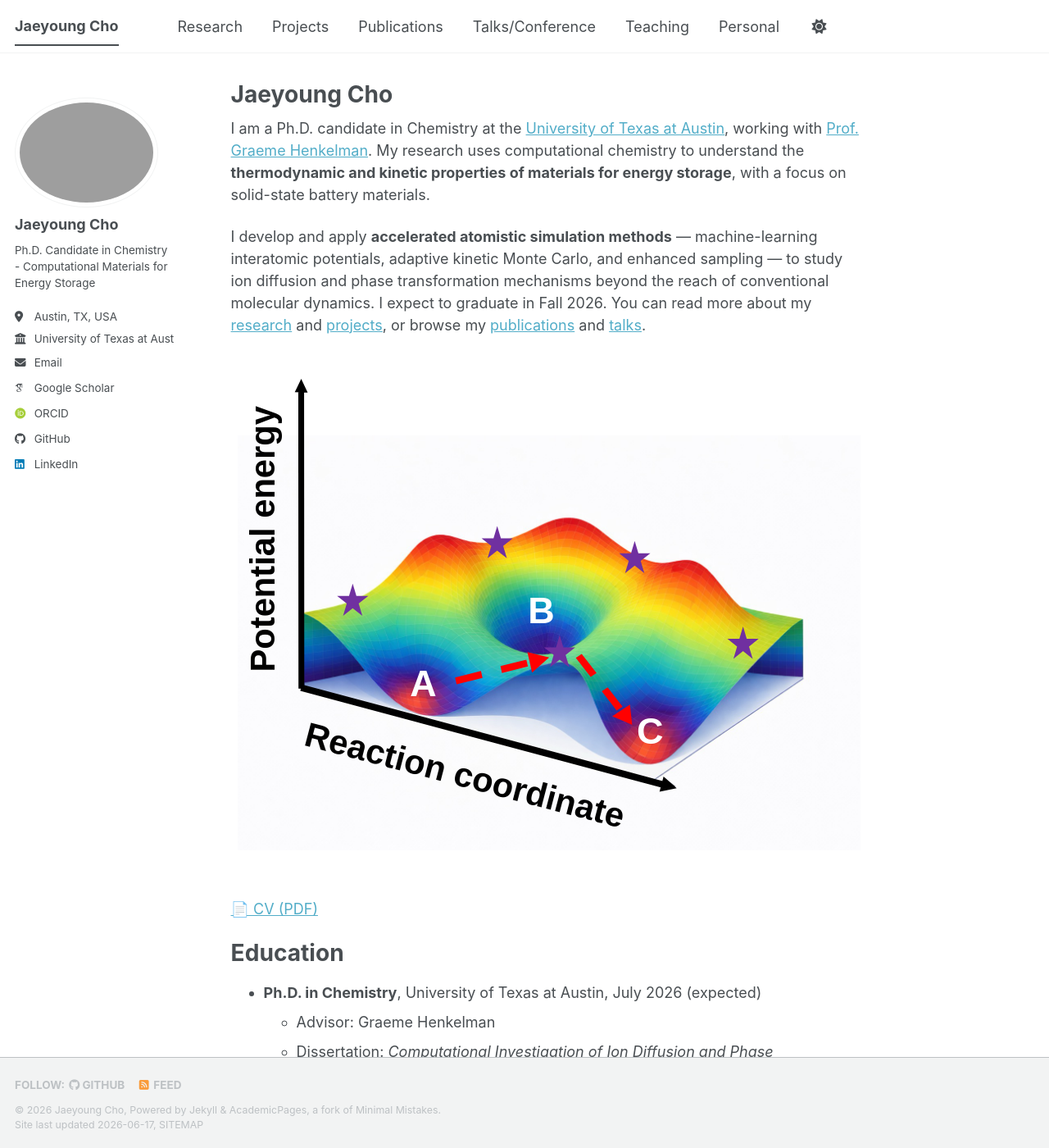
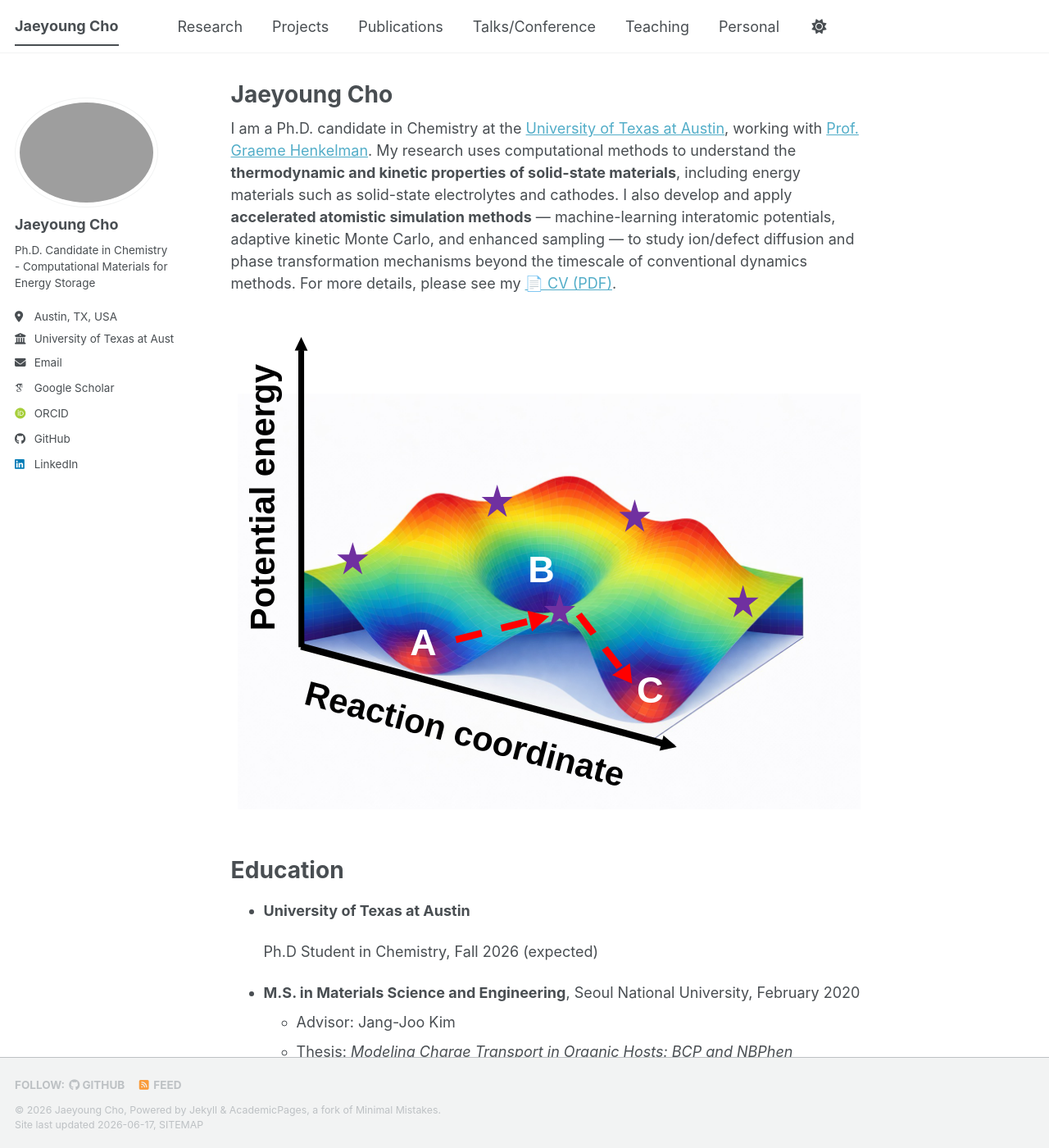
Before and after one commit to jycho5758/jycho5758.github.io, a Jekyll site: the page built from _pages/about.md, in a window 1280 px wide and 1400 px high. Shown: the whole window at 82% size. Built offline with Jekyll 4.4.1, drawn with Linux system fonts in a browser that asks for light colours; some web fonts are replaced; a script bundle is joined from its source files by our own code; library files that are not in the unit come from our copies.

Commit message:
Update about.md

```diff
--- a/_pages/about.md
+++ b/_pages/about.md
@@ -7,22 +7,19 @@ redirect_from:
   - /about.html
 ---
 
-I am a Ph.D. candidate in Chemistry at the [University of Texas at Austin](https://www.utexas.edu/), working with [Prof. Graeme Henkelman](https://theory.cm.utexas.edu/henkelman/). My research uses computational chemistry to understand the **thermodynamic and kinetic properties of materials for energy storage**, with a focus on solid-state battery materials.
-
-I develop and apply **accelerated atomistic simulation methods** — machine-learning interatomic potentials, adaptive kinetic Monte Carlo, and enhanced sampling — to study ion diffusion and phase transformation mechanisms beyond the reach of conventional molecular dynamics. I expect to graduate in Fall 2026. You can read more about my [research](/research/) and [projects](/projects/), or browse my [publications](/publications/) and [talks](/talks/).
+I am a Ph.D. candidate in Chemistry at the [University of Texas at Austin](https://www.utexas.edu/), working with [Prof. Graeme Henkelman](https://theory.cm.utexas.edu/henkelman/). My research uses computational methods to understand the **thermodynamic and kinetic properties of solid-state materials**, including energy materials such as solid-state electrolytes and cathodes. I also develop and apply **accelerated atomistic simulation methods** — machine-learning interatomic potentials, adaptive kinetic Monte Carlo, and enhanced sampling — to study ion/defect diffusion and phase transformation mechanisms beyond the timescale of conventional dynamics methods. For more details, please see my <a href="/files/CV.pdf" target="_blank">📄 CV (PDF)</a>.
 
 <figure style="text-align:center; margin:1.5em 0;">
   <img src="/images/main_figure.svg" alt="Overview of my research" style="max-width:100%; height:auto;">
   <figcaption style="font-size:0.9em; color:#777;"> </figcaption>
 </figure>
 
-<a href="/files/CV.pdf" target="_blank">📄 CV (PDF)</a>
-
 Education
 ======
-* **Ph.D. in Chemistry**, University of Texas at Austin, July 2026 (expected)
-  * Advisor: Graeme Henkelman
-  * Dissertation: *Computational Investigation of Ion Diffusion and Phase Transformation Mechanisms in Solid-State Battery Materials Using Machine-Learning Interatomic Potentials*
+* **University of Texas at Austin**
+
+  Ph.D Student in Chemistry, Fall 2026 (expected)
+
 * **M.S. in Materials Science and Engineering**, Seoul National University, February 2020
   * Advisor: Jang-Joo Kim
   * Thesis: *Modeling Charge Transport in Organic Hosts: BCP and NBPhen*
```
